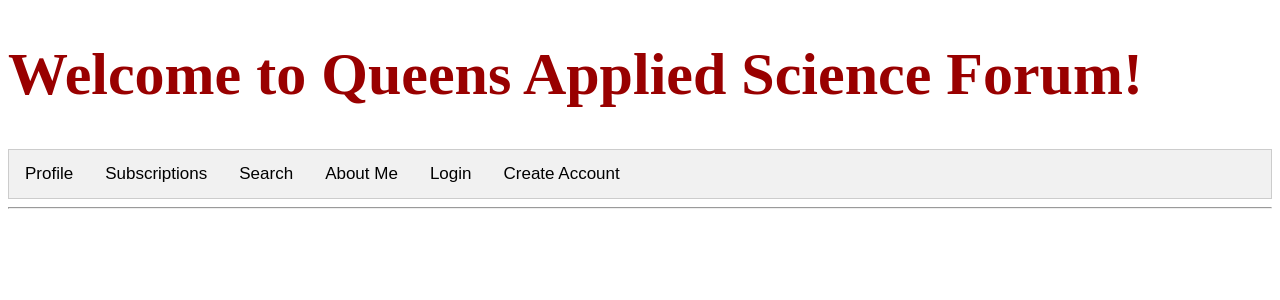
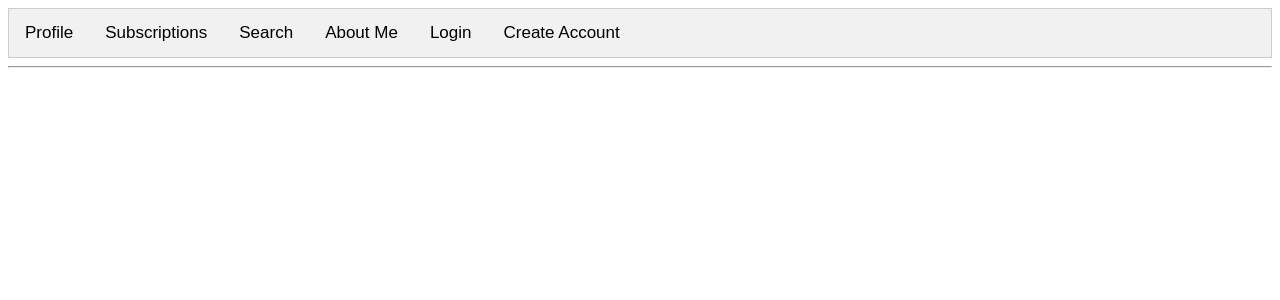
Before and after one commit to VictorGhosh/EngForum, a PHP site: page / in a window 1280 px wide. Shown: the top 300 px of the page. Run offline with PHP 8.4, Linux system fonts and the light colour scheme.

Commit message:
Removed homepage title
This breaks the site for whatever reason. Please figure out this kind of stuff on the UI branch not Backend.

```diff
--- a/index.php
+++ b/index.php
@@ -12,7 +12,8 @@
 </head>
 <body>
 
-<h1 style="color:#990000;text-align:left;font-size:60px"><strong> Welcome to Queens Applied Science Forum!</h1>
+<!-- The line below brakes the site -->
+<!-- <h1 style="color:#990000;text-align:left;font-size:60px"><strong> Welcome to Queens Applied Science Forum!</h1> -->
 
 <!--This is the tab links-->
 <div class="tab">
```
